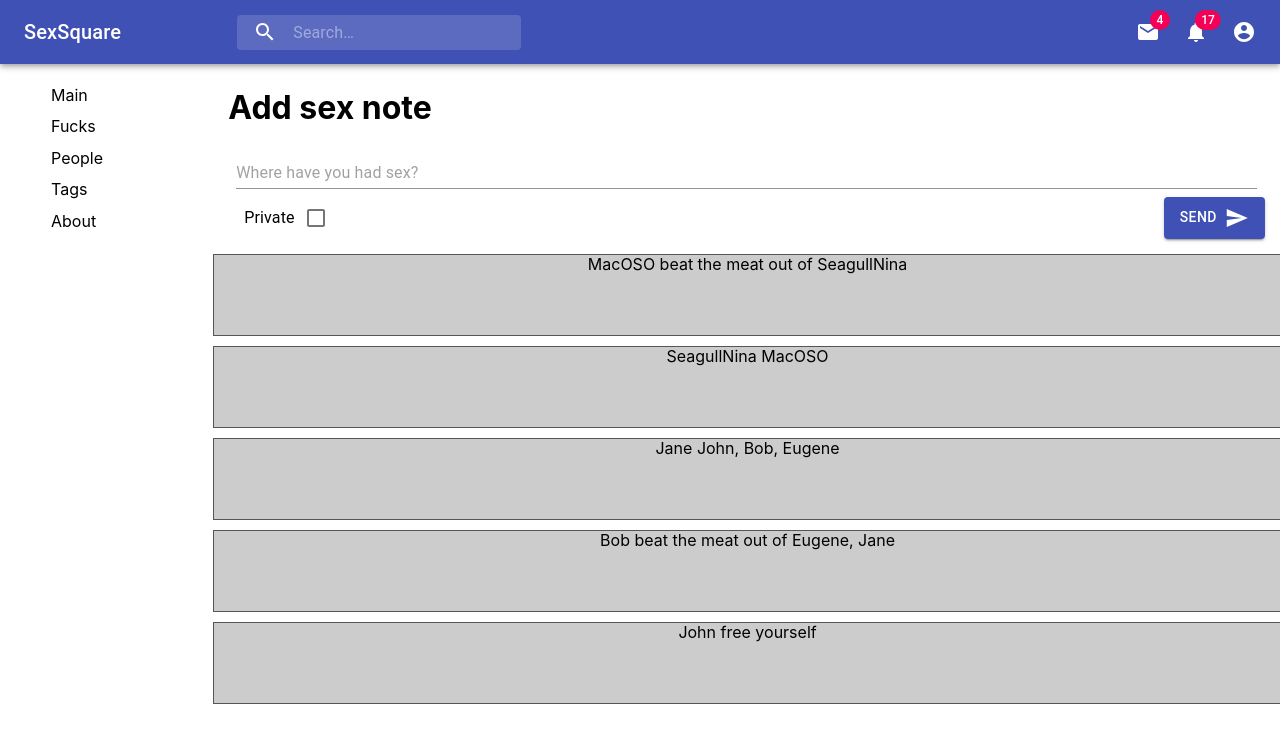
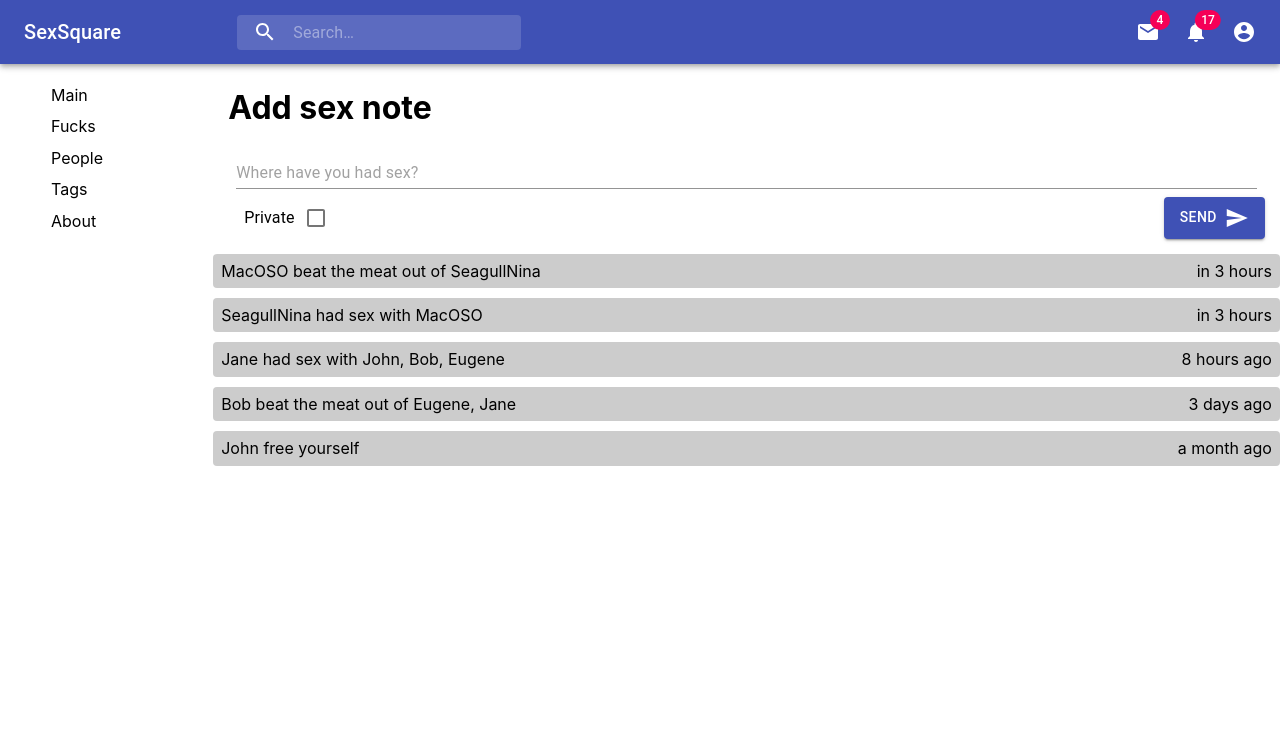
Before and after one commit to blurtechlegacy/sexsquare-frontend, a React (Create React App) app: page / in a window 1280 px wide. Shown: the top 742 px of the page. Built offline with nearby package versions, Linux system fonts and the light colour scheme.

Commit message:
Add date formatting

```diff
--- a/package.json
+++ b/package.json
@@ -14,6 +14,7 @@
     "@types/react-dom": "^16.9.0",
     "classnames": "^2.2.6",
     "google-map-react": "^1.1.4",
+    "moment": "^2.24.0",
     "nanoid": "^2.1.0",
     "node-sass": "^4.12.0",
     "prettier": "^1.18.2",
--- a/src/components/Feed/Feed.module.scss
+++ b/src/components/Feed/Feed.module.scss
@@ -4,10 +4,9 @@
 }
 .sexNote {
   background-color: $bg-gray-l;
-  height: 80px;
   width: 100%;
   margin-bottom: 10px;
-  border: 1px solid $bg-gray-d;
+  border-radius: $default-spacer/2;
 }
 
 .feedContainer {
@@ -18,3 +17,10 @@
 }
 .message {
 }
+.timestamp {
+}
+.note {
+  display: flex;
+  justify-content: space-between;
+  padding: $default-spacer;
+}
--- a/src/components/Feed/Feed.tsx
+++ b/src/components/Feed/Feed.tsx
@@ -2,28 +2,33 @@ import React from 'react'
 import nanoid from 'nanoid'
 import AddSexNote from './AddSexNote'
 import styles from './Feed.module.scss'
+import moment from 'moment'
 
 const mockData = [
   {
     nickname: 'MacOSO',
     partners: ['SeagullNina'],
-    timestamp: '',
+    timestamp: '1567343304874',
   },
   {
     nickname: 'SeagullNina',
     partners: ['MacOSO'],
+    timestamp: '1567340306874',
   },
   {
     nickname: 'Jane',
     partners: ['John', 'Bob', 'Eugene'],
+    timestamp: '1567303204874',
   },
   {
     nickname: 'Bob',
     partners: ['Eugene', 'Jane'],
+    timestamp: '1567043202874',
   },
   {
     nickname: 'John',
     partners: [],
+    timestamp: '1565000004874',
   },
 ]
 
@@ -31,17 +36,14 @@ const punches = [
   ['beat the meat out of'],
   ['knocked n-times into'],
   ['had sex with'],
-  ['']
-];
+]
+
+const dateFormat = (date: string) => moment(Number(date)).fromNow()
 
 const getRandomInt = (min: number, max: number) =>
   Math.floor(Math.random() * (max - min)) + min
 
 const FeedMenu = () => {
-  function getRandomInt(min: number, max: number) {
-    return Math.floor(Math.random() * (max - min)) + min;
-  }
-
   return (
     <div className={styles.feedContainer}>
       <AddSexNote />
@@ -49,6 +51,7 @@ const FeedMenu = () => {
         {mockData.map(i => {
           return (
             <div key={nanoid(8)} className={styles.sexNote}>
+              <div className={styles.note}>
                 <div className={styles.message}>
                   {i.nickname}{' '}
                   {i.partners.length > 0
@@ -59,6 +62,10 @@ const FeedMenu = () => {
                       )}`
                     : 'free yourself'}
                 </div>
+                <div className={styles.timestamp}>
+                  {dateFormat(i.timestamp)}
+                </div>
+              </div>
             </div>
           )
         })}
--- a/src/Places.tsx
+++ b/src/components/Places.tsx
@@ -1,7 +1,7 @@
 import React from 'react'
 import './App.css'
-import Header from './components/Header/Header'
-import Map from './components/Map/Map'
+import Header from './Header/Header'
+import Map from './Map/Map'
 
 const App: React.FC = () => {
   return (
```
Also changed, not shown: 1 other file (tests, documents, lock files or other folders). Lines whose indentation alone changed are shown as unchanged.
